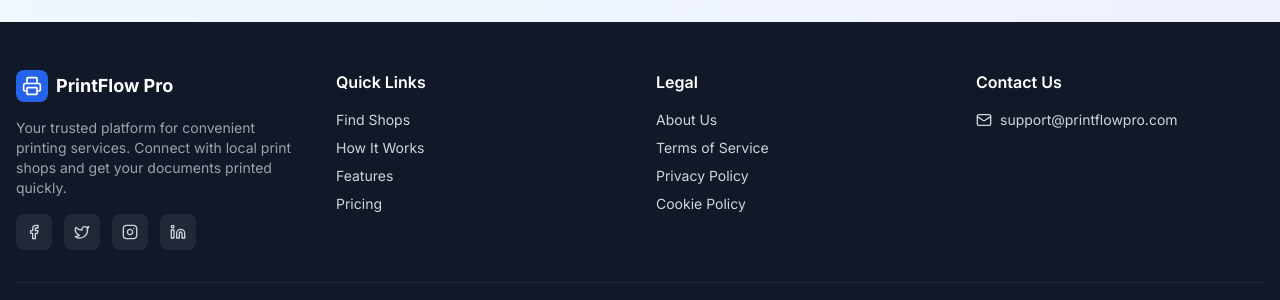
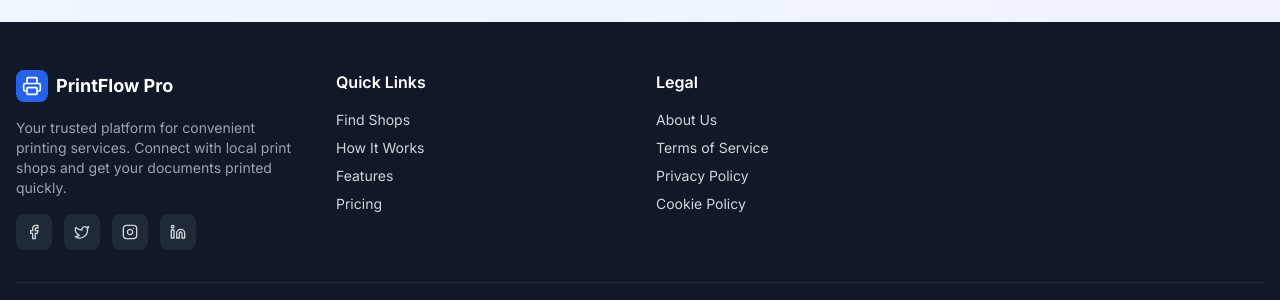
Before and after one commit to air8800/web-app-17-production-ready, a React (Vite) app: page / in a window 1280 px wide. Shown: the part 3097-3397 px from the top of the page. Built offline with nearby package versions, Linux system fonts and the light colour scheme; no server answers; the database is empty; the HTML template or start-up script is replaced by a standard one.

Commit message:
Update HomePage.jsx

```diff
--- a/src/pages/HomePage.jsx
+++ b/src/pages/HomePage.jsx
@@ -621,19 +621,8 @@ const HomePage = () => {
               </ul>
             </div>
 
-            {/* Contact */}
-            <div>
-              <h4 className="text-white font-semibold mb-4">Contact Us</h4>
-              <ul className="space-y-3 text-sm">
-                <li className="flex items-start gap-2">
-                  <Mail className="w-4 h-4 mt-0.5 flex-shrink-0" />
-                  <a href="mailto:support@printflowpro.com" className="hover:text-blue-400 transition-colors">
-                    support@printflowpro.com
-                  </a>
-                </li>
 
-              </ul>
-            </div>
+
           </div>
 
 
```
